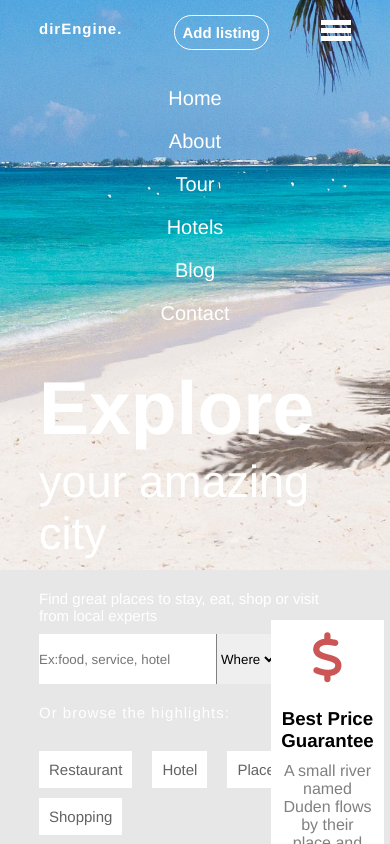
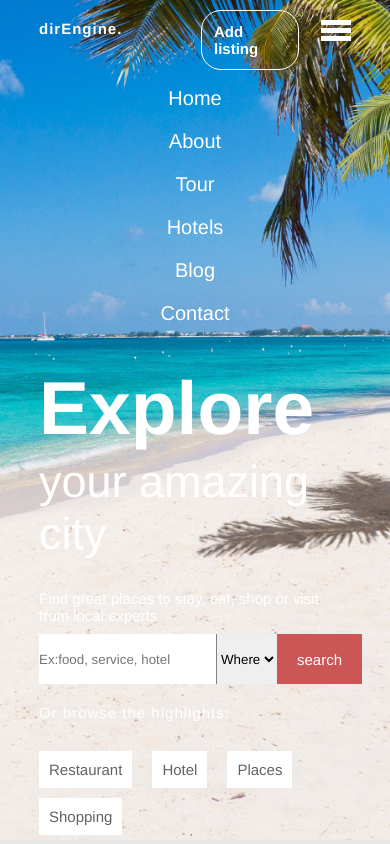
Before and after one commit to Ali-Servat/picture-to-html-css-practice-1, a plain HTML site: page index.html in a window 390 px wide. Both pictures are taken after a click on the element 336 px from the left and 30 px from the top of the page. Shown: the top 844 px of the page. Drawn offline with Linux system fonts and the light colour scheme.

Commit message:
first revision

```diff
--- a/main.js
+++ b/main.js
@@ -1,6 +1,8 @@
 const menu = document.querySelector('.hamberger-menu');
 const links = document.querySelector('.nav-links');
+const hero = document.querySelector('.hero');
 
 menu.addEventListener('click', ()=>{
   links.classList.toggle('active');
+  hero.classList.toggle('toggled');
 })
--- a/style.css
+++ b/style.css
@@ -10,11 +10,15 @@ body {
 .hero {
   background-image: url(beach.jpg);
   background-repeat: no-repeat;
-  background-size: 1600px;
+  background-size: cover;
   background-position: center;
   object-fit: cover;
-  height: 480px;
+  height: 550px;
   font-size: 15px;
+  width: 100%;
+}
+.hero.toggled {
+  height: 840px;
 }
 nav {
   display: flex;
@@ -55,7 +59,7 @@ nav {
 }
 .cta {
   flex: 0.8;
-  padding-top: 10px;
+  padding-top: 5px;
   position: relative;
 }
 .cta-button {
@@ -63,7 +67,7 @@ nav {
   height: fit-content;
   border: 1px solid white;
   border-radius: 20px;
-  padding: 8px;
+  padding: 12px;
   margin: auto;
   position: absolute;
   right: 2px;
@@ -157,31 +161,32 @@ nav {
 .cards {
   margin: 0px 10%;
   display: flex;
-  padding: 30px;
-  justify-content: center;
   flex-wrap: wrap;
+  justify-content: space-between;
 }
 .card {
   text-align: center;
   padding: 10px;
   background-color: white;
-  margin-right: 30px;
   width: 200px;
-  transform: translate(0px, -60px);
+  transform: translate(0px, -30px);
   margin-bottom: 20px;
 }
 .card h3 {
-  margin-bottom: 10px;
+  width: 140px;
+  margin: 0px auto 20px auto;
 }
 .card p {
   color: grey;
+  margin-bottom: 30px;
 }
 .picture {
   font-size: 50px;
   margin-bottom: 20px;
   color: rgb(204, 85, 85);
+  margin-top: 10px;
 }
-@media (max-width: 750px) {
+@media (max-width: 800px) {
   nav {
     display: flex;
     flex-direction: column;
@@ -211,7 +216,7 @@ nav {
   .cta {
     position: absolute;
     top: 5px;
-    right: 80px;
+    right: 50px;
     width: 100px;
   }
 }
@@ -221,6 +226,7 @@ nav {
   }
   .card {
     transform: translate(0, 0);
+    width: 100%;
   }
   .highlight-cards {
     margin-top: 10px;
@@ -228,4 +234,17 @@ nav {
   .main {
     margin-top: 20px;
   }
+  .cards {
+    display: block;
+  }
 }
+@media (max-width: 1000px) {
+  .cards {
+    justify-content: space-evenly;
+  }
+}
+@media (min-width: 1000px) {
+  .card {
+    width: 18vw;
+  }
+}
```
